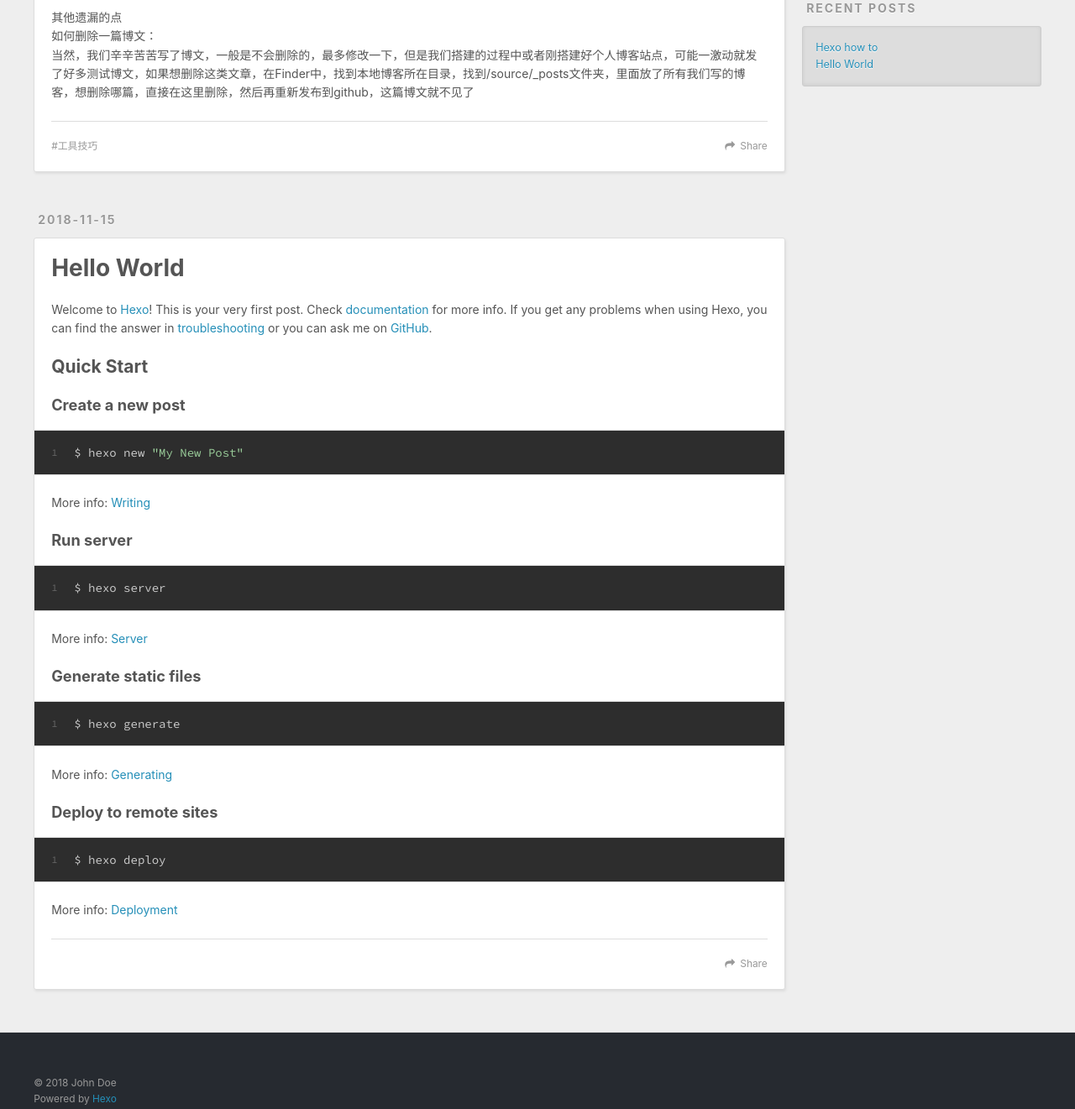
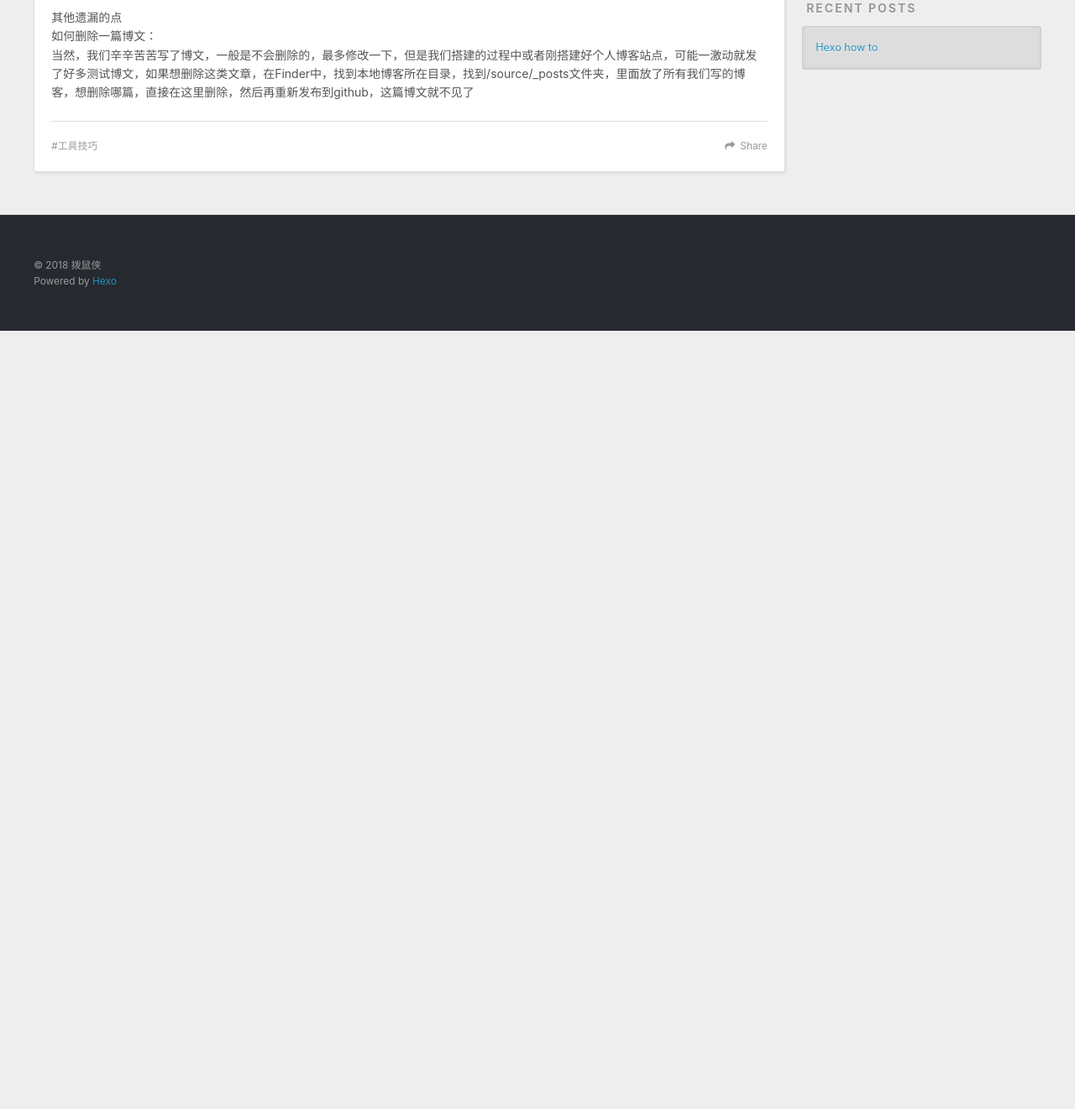
Before and after one commit to energyd/energyd.github.io, a plain HTML site: page index.html in a window 1280 px wide. Shown: the part 869-2190 px from the top of the page at 84% size. After the commit the page ends 1263 px from the top, so only its background shows below. Drawn offline with nearby package versions, Linux system fonts and the light colour scheme.

Commit message:
Site updated: 2018-11-15 22:39:30

```diff
--- a/index.html
+++ b/index.html
@@ -5,17 +5,17 @@
 
 
 
-  <title>Hexo</title>
+  <title>拨鼠侠的一天</title>
   <meta name="viewport" content="width=device-width, initial-scale=1, maximum-scale=1">
   <meta property="og:type" content="website">
-<meta property="og:title" content="Hexo">
+<meta property="og:title" content="拨鼠侠的一天">
 <meta property="og:url" content="http://yoursite.com/index.html">
-<meta property="og:site_name" content="Hexo">
+<meta property="og:site_name" content="拨鼠侠的一天">
 <meta property="og:locale" content="default">
 <meta name="twitter:card" content="summary">
-<meta name="twitter:title" content="Hexo">
+<meta name="twitter:title" content="拨鼠侠的一天">
 
-    <link rel="alternate" href="/atom.xml" title="Hexo" type="application/atom+xml">
+    <link rel="alternate" href="/atom.xml" title="拨鼠侠的一天" type="application/atom+xml">
 
 
     <link rel="icon" href="/favicon.png">
@@ -34,7 +34,7 @@
   <div id="header-outer" class="outer">
     <div id="header-title" class="inner">
       <h1 id="logo-wrap">
-        <a href="/" id="logo">Hexo</a>
+        <a href="/" id="logo">拨鼠侠的一天</a>
       </h1>
 
     </div>
@@ -96,55 +96,10 @@
 
     </div>
     <footer class="article-footer">
-      <a data-url="http://yoursite.com/2018/11/15/Hexo-how-to/" data-id="cjojn998q0000cwlgbp1xh7fa" class="article-share-link">Share</a>
+      <a data-url="http://yoursite.com/2018/11/15/Hexo-how-to/" data-id="cjojnl28p0000kclgmr9sm5nm" class="article-share-link">Share</a>
 
 
   <ul class="article-tag-list"><li class="article-tag-list-item"><a class="article-tag-list-link" href="/tags/工具技巧/">工具技巧</a></li></ul>
-
-    </footer>
-  </div>
-
-</article>
-
-
-
-    <article id="post-hello-world" class="article article-type-post" itemscope="" itemprop="blogPost">
-  <div class="article-meta">
-    <a href="/2018/11/15/hello-world/" class="article-date">
-  <time datetime="2018-11-16T05:35:50.976Z" itemprop="datePublished">2018-11-15</time>
-</a>
-
-  </div>
-  <div class="article-inner">
-
-
-      <header class="article-header">
-
-
-    <h1 itemprop="name">
-      <a class="article-title" href="/2018/11/15/hello-world/">Hello World</a>
-    </h1>
-
-
-      </header>
-
-    <div class="article-entry" itemprop="articleBody">
-
-        <p>Welcome to <a href="https://hexo.io/" target="_blank" rel="noopener">Hexo</a>! This is your very first post. Check <a href="https://hexo.io/docs/" target="_blank" rel="noopener">documentation</a> for more info. If you get any problems when using Hexo, you can find the answer in <a href="https://hexo.io/docs/troubleshooting.html" target="_blank" rel="noopener">troubleshooting</a> or you can ask me on <a href="https://github.com/hexojs/hexo/issues" target="_blank" rel="noopener">GitHub</a>.</p>
-<h2 id="Quick-Start"><a href="#Quick-Start" class="headerlink" title="Quick Start"></a>Quick Start</h2><h3 id="Create-a-new-post"><a href="#Create-a-new-post" class="headerlink" title="Create a new post"></a>Create a new post</h3><figure class="highlight bash"><table><tr><td class="gutter"><pre><span class="line">1</span><br></pre></td><td class="code"><pre><span class="line">$ hexo new <span class="string">"My New Post"</span></span><br></pre></td></tr></table></figure>
-<p>More info: <a href="https://hexo.io/docs/writing.html" target="_blank" rel="noopener">Writing</a></p>
-<h3 id="Run-server"><a href="#Run-server" class="headerlink" title="Run server"></a>Run server</h3><figure class="highlight bash"><table><tr><td class="gutter"><pre><span class="line">1</span><br></pre></td><td class="code"><pre><span class="line">$ hexo server</span><br></pre></td></tr></table></figure>
-<p>More info: <a href="https://hexo.io/docs/server.html" target="_blank" rel="noopener">Server</a></p>
-<h3 id="Generate-static-files"><a href="#Generate-static-files" class="headerlink" title="Generate static files"></a>Generate static files</h3><figure class="highlight bash"><table><tr><td class="gutter"><pre><span class="line">1</span><br></pre></td><td class="code"><pre><span class="line">$ hexo generate</span><br></pre></td></tr></table></figure>
-<p>More info: <a href="https://hexo.io/docs/generating.html" target="_blank" rel="noopener">Generating</a></p>
-<h3 id="Deploy-to-remote-sites"><a href="#Deploy-to-remote-sites" class="headerlink" title="Deploy to remote sites"></a>Deploy to remote sites</h3><figure class="highlight bash"><table><tr><td class="gutter"><pre><span class="line">1</span><br></pre></td><td class="code"><pre><span class="line">$ hexo deploy</span><br></pre></td></tr></table></figure>
-<p>More info: <a href="https://hexo.io/docs/deployment.html" target="_blank" rel="noopener">Deployment</a></p>
-
-
-    </div>
-    <footer class="article-footer">
-      <a data-url="http://yoursite.com/2018/11/15/hello-world/" data-id="cjojn99960001cwlgbfgicd0d" class="article-share-link">Share</a>
-
 
     </footer>
   </div>
@@ -208,10 +163,6 @@
             <a href="/2018/11/15/Hexo-how-to/">Hexo how to</a>
           </li>
 
-          <li>
-            <a href="/2018/11/15/hello-world/">Hello World</a>
-          </li>
-
       </ul>
     </div>
   </div>
@@ -224,7 +175,7 @@
 
   <div class="outer">
     <div id="footer-info" class="inner">
-      &copy; 2018 John Doe<br>
+      &copy; 2018 拨鼠侠<br>
       Powered by <a href="http://hexo.io/" target="_blank">Hexo</a>
     </div>
   </div>
```
Also changed, not shown: 2018/11/15/Hexo-how-to/index.html (+6 -20 lines), archives/2018/11/index.html (+7 -30 lines), archives/2018/index.html (+7 -30 lines), archives/index.html (+7 -30 lines), categories/Hexo相关/index.html (+7 -11 lines), tags/工具技巧/index.html (+7 -11 lines).
